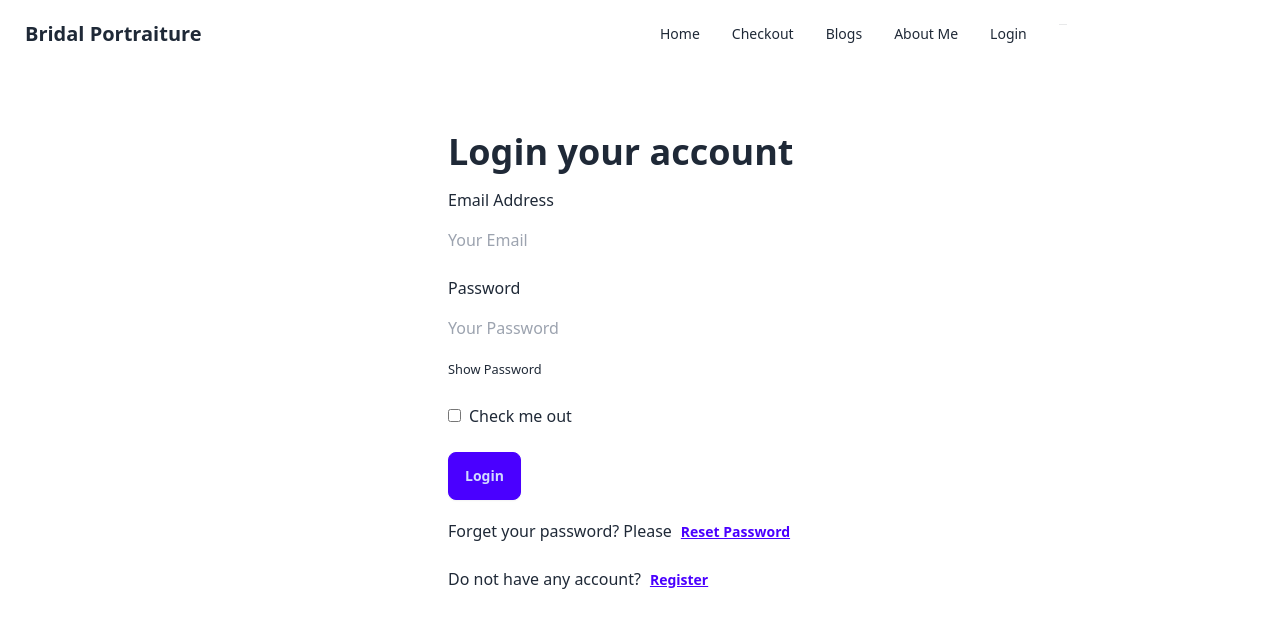
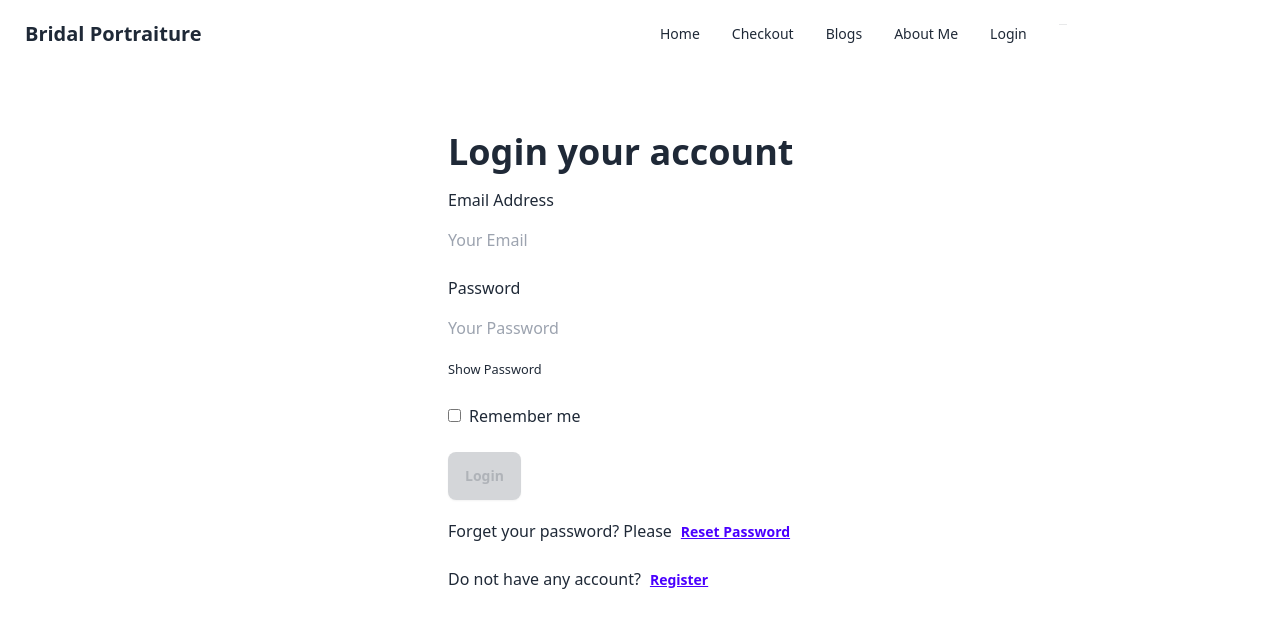
Before and after one commit to Nadim-Nion/independent-service-provider-client, a React (Vite) app: page /login in a window 1280 px wide. Shown: the top 628 px of the page. Built offline with nearby package versions, Linux system fonts and the light colour scheme; no server answers.

Commit message:
disabled login button

```diff
--- a/src/components/Login/Login.jsx
+++ b/src/components/Login/Login.jsx
@@ -9,6 +9,7 @@ const Login = () => {
     const [success, setSuccess] = useState('');
     const [toast, setToast] = useState(false);
     const [show, setShow] = useState(false);
+    const [accepted, setAccepted] = useState(false);
     const emailRef = useRef();
     const navigate = useNavigate();
     const location = useLocation();
@@ -56,6 +57,11 @@ const Login = () => {
             })
     }
 
+
+    const handleAccepted = event => {
+        setAccepted(event.target.checked);
+    }
+
     return (
         <div className='w-96 mx-auto mt-16'>
             <h2 className='text-4xl font-semibold mb-4'>Login your account</h2>
@@ -85,14 +91,14 @@ const Login = () => {
                 <br />
 
                 <div>
-                    <input type="checkbox" name="checkbox" id="checkbox" />
-                    <label className='ps-2' htmlFor="check">Check me out</label>
+                    <input onClick={handleAccepted} type="checkbox" name="checkbox" id="checkbox" />
+                    <label className='ps-2' htmlFor="check">Remember me</label>
                 </div>
 
                 <br />
 
                 {/* <input type="submit" value="Login" /> */}
-                <button className="btn btn-primary">Login</button>
+                <button disabled={!accepted} className="btn btn-primary">Login</button>
             </form>
             <p className='my-2 text-green-700'>{success}</p>
             <p className='my-2 text-red-700'>{error}</p>
```
